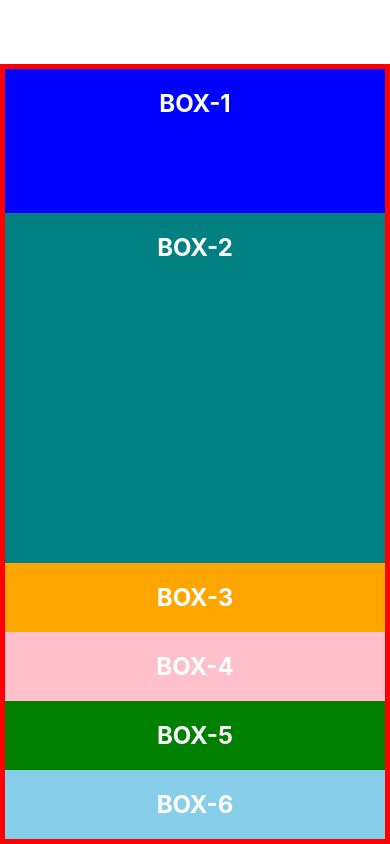
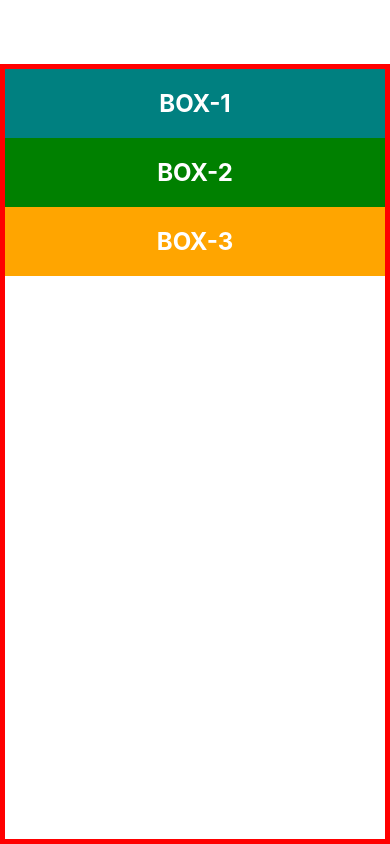
Before and after one commit to muazimmaqbool/React-Native-Tutorials, a React Native app: screen / in a window 390 px wide. Built offline with nearby package versions, Linux system fonts and the light colour scheme.

Commit message:
flex direction intro

```diff
--- a/App.js
+++ b/App.js
@@ -117,17 +117,18 @@ const App = () => {
       */}
 
       {/* used for flex */}
-      <A_FlexBox styleprop={{backgroundColor:"blue",flex:1}} children={"BOX-1"}/>
+      {/* <A_FlexBox styleprop={{backgroundColor:"blue",flex:1}} children={"BOX-1"}/>
       <A_FlexBox styleprop={{backgroundColor:"teal",flex:3}}>BOX-2</A_FlexBox>
       <A_FlexBox styleprop={{backgroundColor:"orange",}}>BOX-3</A_FlexBox>
-       <A_FlexBox styleprop={{backgroundColor:"pink"}}>BOX-4</A_FlexBox>
+      <A_FlexBox styleprop={{backgroundColor:"pink"}}>BOX-4</A_FlexBox>
       <A_FlexBox styleprop={{backgroundColor:"green"}}>BOX-5</A_FlexBox>
-      <A_FlexBox styleprop={{backgroundColor:"skyblue"}}>BOX-6</A_FlexBox>
+      <A_FlexBox styleprop={{backgroundColor:"skyblue"}}>BOX-6</A_FlexBox> */}
 
-      {/*used for flex-direction */}
-      {/* <B_FlexDirection styleprop={{backgroundColor:"teal"}}>BOX-1</B_FlexDirection>
+      {/*used for flex-direction*/}
+      {/* the text BOX-1,2,3 will be received in component via children props */}
+      <B_FlexDirection styleprop={{backgroundColor:"teal"}}>BOX-1</B_FlexDirection>
       <B_FlexDirection styleprop={{backgroundColor:"green"}}>BOX-2</B_FlexDirection>
-      <B_FlexDirection styleprop={{backgroundColor:"orange"}}>BOX-3</B_FlexDirection> */}
+      <B_FlexDirection styleprop={{backgroundColor:"orange"}}>BOX-3</B_FlexDirection>
 
       {/*justify content */}
       {/* <C_JustifyContent styleprop={{backgroundColor:"teal"}} >Box1</C_JustifyContent>
--- a/FlexBox and layout/B_FlexDirection.js
+++ b/FlexBox and layout/B_FlexDirection.js
@@ -5,7 +5,7 @@ import React from "react";
 
 ->Flex directon:establishes the main axis, which determines how the flex items are placed in container
   ->by default main axis is top to bottom but we can change its direction by changing flex-direction
-  -> Flex direction values:
+  ->Flex direction values:
             flexDirection:"column" //default value no change sets main axis from top to bottom
             flexDirection:"column-reverse", //sets flex items in reverse order i.e bottom to top
             flexDirection:"row" //sets items form left to right
```
